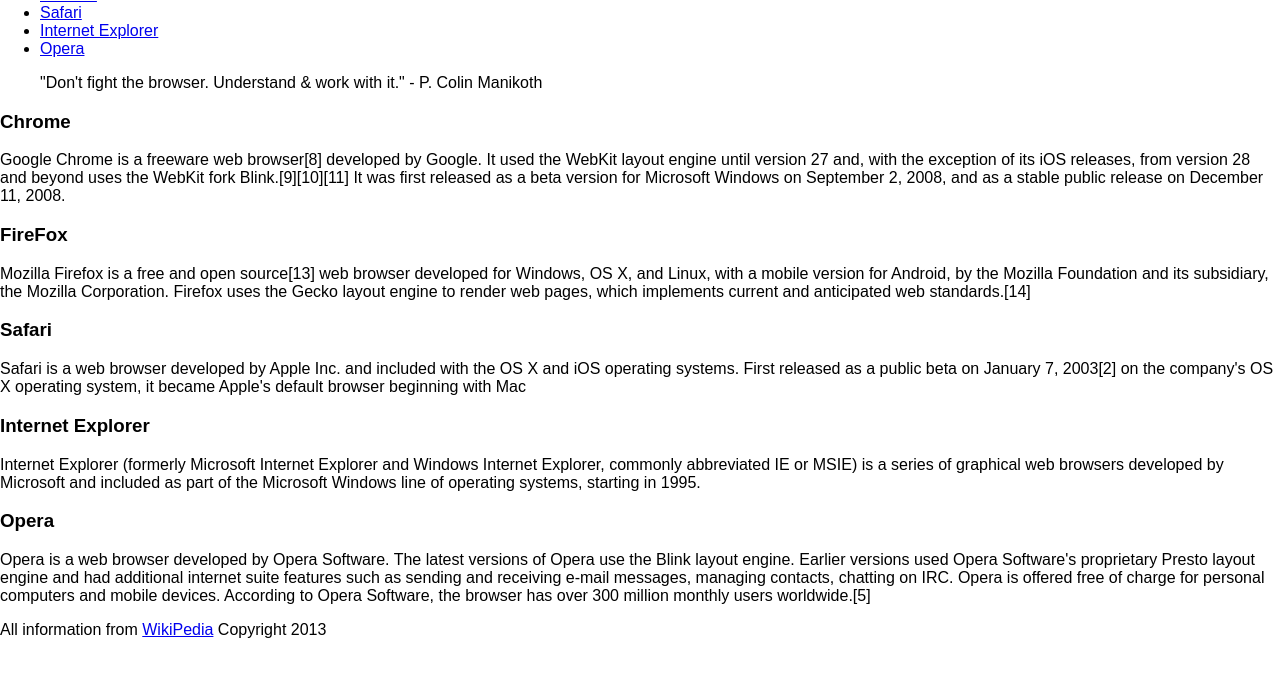
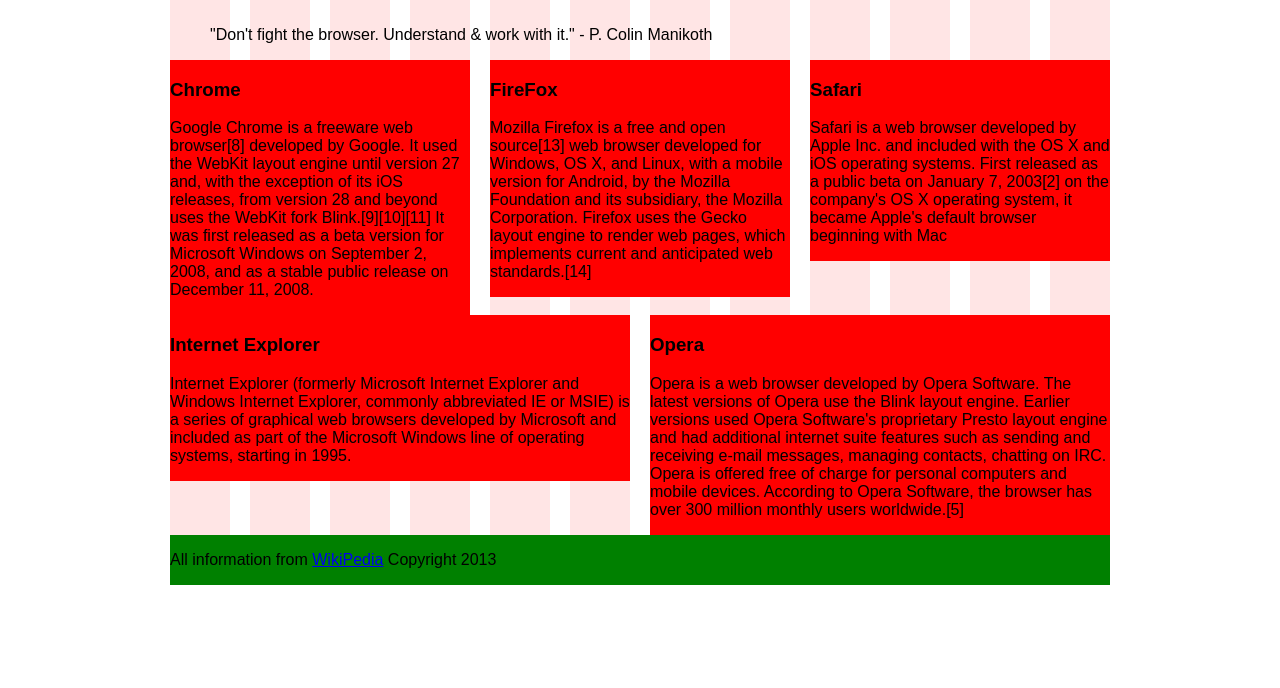
Before and after one commit to kyraoja/Midterm-Refresher-A, a plain HTML site: page index.html in a window 1280 px wide. Shown: the part 112-800 px from the top of the page. Drawn offline with Linux system fonts and the light colour scheme.

Commit message:
Grid structure

```diff
--- a/css/styles.css
+++ b/css/styles.css
@@ -6,3 +6,11 @@
 .showgrid {
 	background: url("../img/12-col-grid.gif") !important;
 }
+
+footer{
+	background: green;
+}
+
+section{
+	background: red;
+}
--- a/index.html
+++ b/index.html
@@ -15,13 +15,15 @@
 </head>
 <body>
 
+<div class="container_12 showgrid">
+
     <!-- Header -->
-<header>
+    <header class="grid_6">
         <h1>Browsers</h1>
     </header>
 
     <!-- Navigation -->
-<nav>
+    <nav class="grid_6">
         <ul>
             <li id="mozilla"><a href="http://getfirefox.com">FireFox</a></li>
             <li id="google"><a href="https://www.google.com/intl/en/chrome/browser/">Chrome</a></li>
@@ -32,45 +34,52 @@
     </nav>
 
     <!-- Quote -->
-<aside>
+    <aside class="grid_12">
         <blockquote>
             "Don't fight the browser. Understand & work with it." - P. Colin Manikoth
         </blockquote>
     </aside>
 
     <!-- Browsers -->
-<article>
-	<section>
+    <article class="grid_12">
+        <section class="grid_4 alpha">
             <h3>Chrome</h3>
                 <p>Google Chrome is a freeware web browser[8] developed by Google. It used the WebKit layout engine until version 27 and, with the exception of its iOS releases, from version 28 and beyond uses the WebKit fork Blink.[9][10][11] It was first released as a beta version for Microsoft Windows on September 2, 2008, and as a stable public release on December 11, 2008.</p>
         </section>
 
-    <section>
+        <section class="grid_4">
             <h3>FireFox</h3>
                 <p>Mozilla Firefox is a free and open source[13] web browser developed for Windows, OS X, and Linux, with a mobile version for Android, by the Mozilla Foundation and its subsidiary, the Mozilla Corporation. Firefox uses the Gecko layout engine to render web pages, which implements current and anticipated web standards.[14]</p>
         </section>
 
-    <section>
+        <section class="grid_4 omega">
             <h3>Safari</h3>
                 <p>Safari is a web browser developed by Apple Inc. and included with the OS X and iOS operating systems. First released as a public beta on January 7, 2003[2] on the company's OS X operating system, it became Apple's default browser beginning with Mac </p>
         </section>
 
-    <section>
+     </article>
+
+
+       <div class="grid_12">
+        <section class="grid_6 alpha">
             <h3>Internet Explorer</h3>
                 <p>Internet Explorer (formerly Microsoft Internet Explorer and Windows Internet Explorer, commonly abbreviated IE or MSIE) is a series of graphical web browsers developed by Microsoft and included as part of the Microsoft Windows line of operating systems, starting in 1995. </p>
         </section>
 
-    <section>
+        <section class="grid_6 omega">
             <h3>Opera</h3>
                 <p>Opera is a web browser developed by Opera Software. The latest versions of Opera use the Blink layout engine. Earlier versions used Opera Software's proprietary Presto layout engine and had additional internet suite features such as sending and receiving e-mail messages, managing contacts, chatting on IRC. Opera is offered free of charge for personal computers and mobile devices. According to Opera Software, the browser has over 300 million monthly users worldwide.[5]</p>
         </section>
-
+        </div>
     </article>
 
     <!-- Footer -->
-<footer>
+    <footer class="grid_12">
             <p>All information from <a href="http://wikipedia.com">WikiPedia</a> Copyright 2013</p>
     </footer>
 
+<!--End container-->
+</div>
+
 </body>
 </html>
```
Lines whose indentation alone changed are shown as unchanged.
